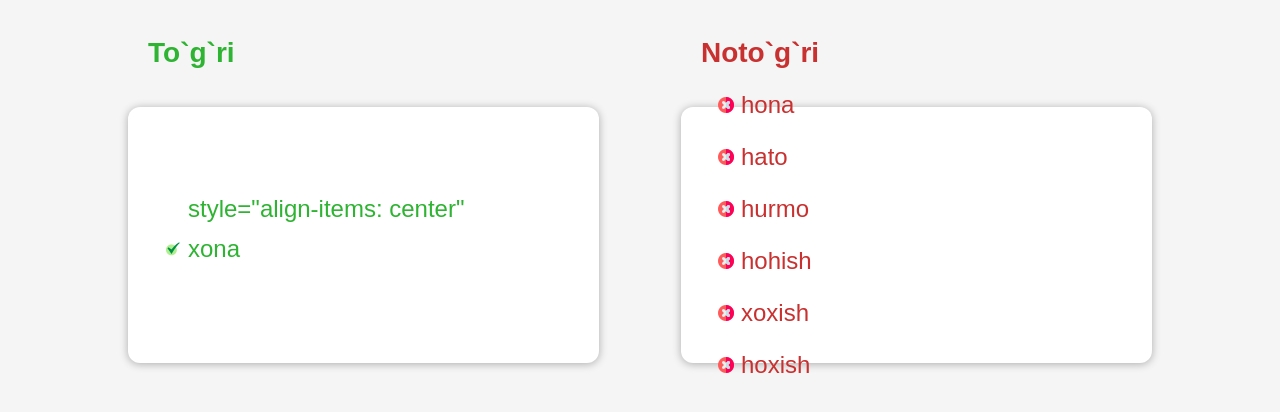
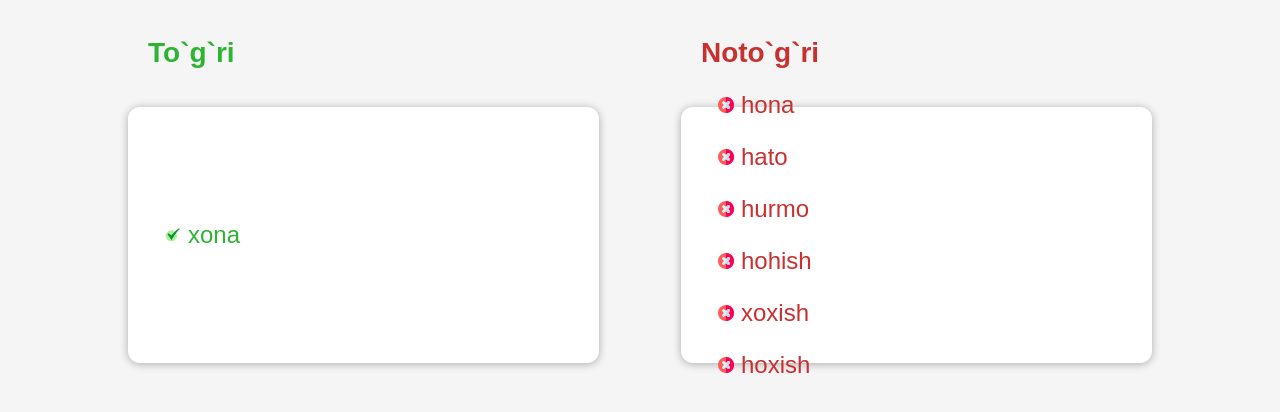
Before and after one commit to muhammadbilol77777/xxhhmbimlo, a Django app: template templates/index.html in a window 1280 px wide. Shown: the part 209-621 px from the top of the page. Run offline with Django 5.2, Linux system fonts and the light colour scheme; the template is opened without the code that fills it: values that come from a table or form of the project are taken from there, others are empty; data comes from the database, SQL or seed files in the repository.

Commit message:
change views

```diff
--- a/templates/index.html
+++ b/templates/index.html
@@ -26,7 +26,6 @@
         <div class="answers">
           <div class="main-container__main__correct-answers">
             <ul style="list-style-image: url({%static 'icons/correct-mark.png'%});">
-              style="align-items: center"
               {% if correct %}
               <li>{{ correct.word }}</li>
               {% elif message %}
```
